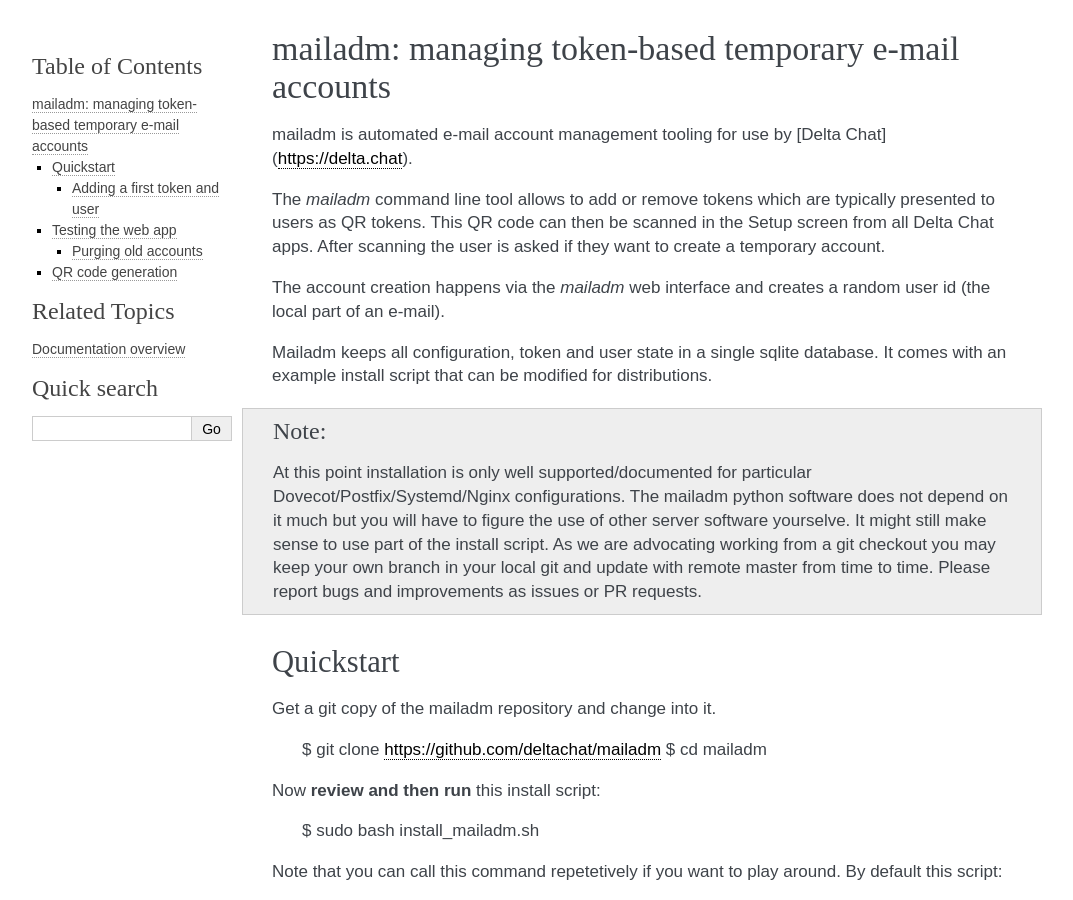
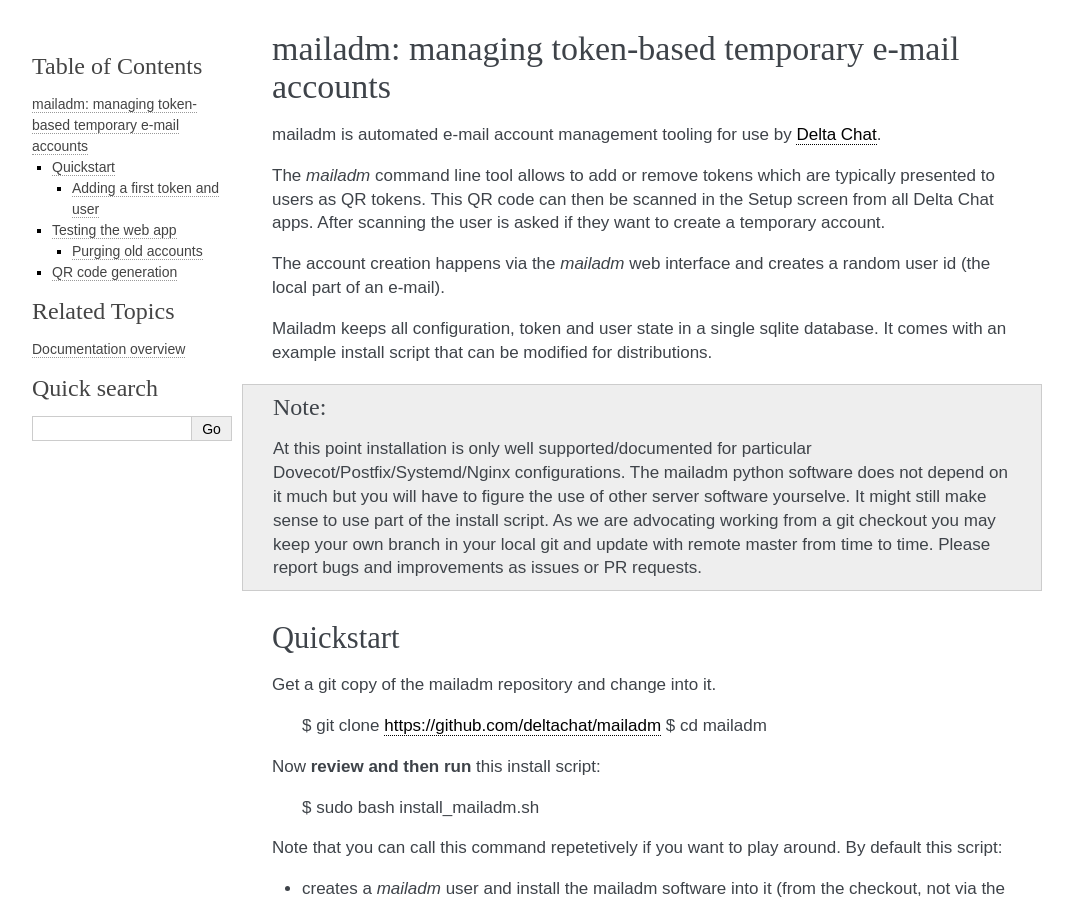
Before and after one commit to deltachat/mailadm, a Sphinx documentation site: the page built from doc/index.rst, in a window 1280 px wide and 900 px high. Shown: the whole window, without its empty margins (108-1181 px from the left). Built offline with Sphinx 7.4.7, drawn with Linux system fonts in a browser that asks for light colours.

Commit message:
Fix hyperlink syntax
It's reStructuredText, not Markdown.

```diff
--- a/doc/index.rst
+++ b/doc/index.rst
@@ -2,7 +2,7 @@
 ========================================================
 
 mailadm is automated e-mail account management tooling
-for use by [Delta Chat](https://delta.chat).
+for use by `Delta Chat <https://delta.chat>`_.
 
 The `mailadm` command line tool allows to add or remove tokens which are
 typically presented to users as QR tokens.  This QR code can then be
```
